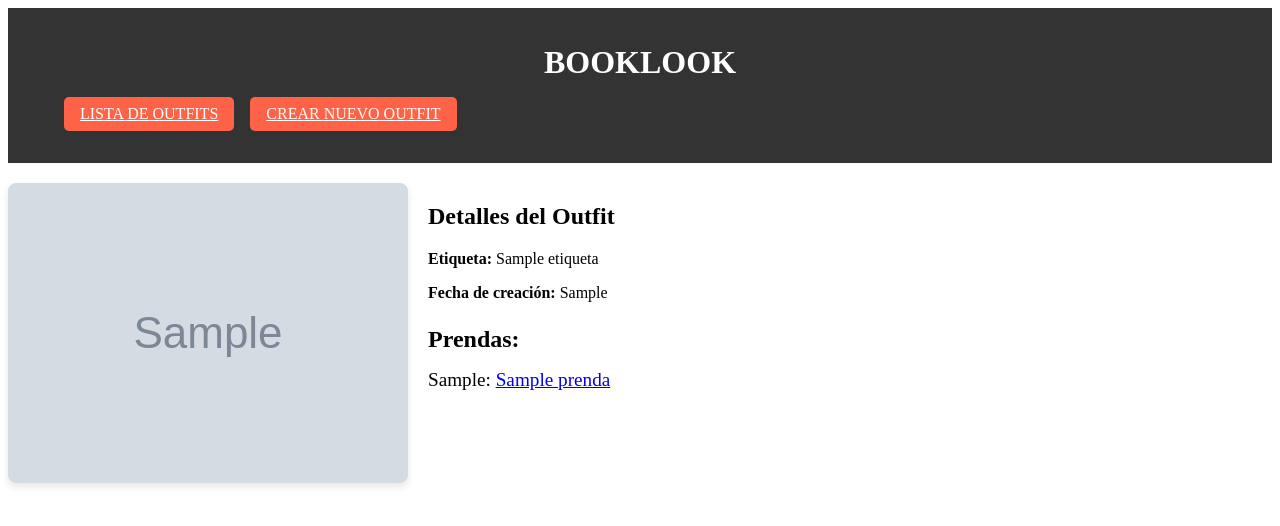
After one commit to antoniiomrnoo/BookLook, a Django app: template lookbook/armario/templates/armario/outfit_detalles.html in a window 1280 px wide. The commit adds this page. Shown: the top 526 px of the page. Run offline with Django 3.2, Linux system fonts and the light colour scheme; the template is opened without the code that fills it: most values are stand-ins (such as "Sample title", 1, 10 or a date in 2020); grey boxes marked "Sample" are stand-in pictures.

Commit message:
5 commit

```diff
--- a/lookbook/armario/static/css/style.css
+++ b/lookbook/armario/static/css/style.css
@@ -2,16 +2,25 @@
 .navbar {
     background-color: #333;
     padding: 1rem;
-    display: flex;
-    justify-content: space-between;
-    align-items: center;
 }
 
 .navbar-brand {
     color: #fff;
-    font-size: 1.5rem;
+    font-size: 2rem;
     text-transform: uppercase;
     font-weight: bold;
+    flex-grow: 1; /* Permitir que la marca ocupe espacio adicional */
+    text-align: center; /* Centrar el texto */
+}
+
+.navbar-nav {
+    display: flex; /* Flex para el menú */
+    align-items: center; /* Alinea verticalmente los elementos en el centro */
+}
+
+.nav-item {
+    display: flex; /* Flex para los items del menú */
+    align-items: center; /* Alinea verticalmente los botones */
 }
 
 .nav-link {
@@ -23,14 +32,6 @@
 .nav-link:hover {
     color: #ff6347;
     text-decoration: none;
-}
-
-/* Alineación horizontal para los elementos del navbar */
-.navbar-nav {
-    display: flex;
-    align-items: center;
-    gap: 10px;
-    margin-left: auto;
 }
 
 .nav-item .btn {
@@ -45,3 +46,92 @@
     background-color: #e55330;
     color: white;
 }
+
+/* Estilos para la lista de outfits */
+.outfit-list {
+    display: flex;
+    flex-wrap: wrap; /* Permitir que las imágenes se envuelvan */
+    justify-content: space-between; /* Espaciado entre las imágenes */
+    margin-top: 20px; /* Espacio superior */
+}
+
+.outfit-foto {
+    flex: 0 1 calc(30% - 20px); /* 3 columnas (30% de ancho) */
+    margin-bottom: 20px; /* Espacio inferior entre filas */
+    box-sizing: border-box; /* Para incluir el padding y margin en el tamaño total */
+}
+
+.outfit-foto img {
+    width: 100%; /* Imagen ocupa todo el ancho del contenedor */
+    height: auto; /* Mantener la proporción */
+    border-radius: 8px; /* Bordes redondeados */
+    box-shadow: 0px 4px 8px rgba(0, 0, 0, 0.1); /* Sombra de la imagen */
+}
+
+/* Estilos para los detalles del outfit */
+.outfit-detalles {
+    display: flex; /* Usa flexbox para alinear elementos */
+    align-items: flex-start; /* Alinea el contenido al inicio del contenedor */
+    margin-top: 20px; /* Espacio superior */
+}
+
+.detalles-outfit img {
+    width: 100%; /* La imagen ocupará el ancho de su contenedor */
+    max-width: 400px; /* Ancho máximo de la imagen */
+    height: auto; /* Mantener la proporción de la imagen */
+    border-radius: 8px; /* Bordes redondeados */
+    box-shadow: 0px 4px 8px rgba(0, 0, 0, 0.1); /* Sombra de la imagen */
+    margin-right: 20px; /* Espacio entre la imagen y el texto */
+}
+
+.outfit-info {
+    flex-grow: 1; /* Permitir que el área de información crezca */
+}
+
+.outfit-info h3 {
+    font-size: 1.5rem; /* Aumenta el tamaño de la letra del encabezado de las prendas */
+    margin-bottom: 10px; /* Espacio debajo del título "Prendas" */
+}
+
+.outfit-info ul {
+    list-style-type: none; /* Elimina los puntos de la lista */
+    padding: 0; /* Elimina el padding de la lista */
+}
+
+.outfit-info ul li {
+    margin-bottom: 10px; /* Espacio entre cada prenda */
+    font-size: 1.2rem; /* Aumenta el tamaño de la letra de cada prenda */
+}
+
+
+/* bienvenida */
+
+/* Contenedor principal de bienvenida */
+.text-center {
+    display: flex; /* Usar flexbox */
+    flex-direction: column; /* Disponer los elementos en columna */
+    align-items: center; /* Centrar horizontalmente */
+    justify-content: center; /* Centrar verticalmente */
+    margin-top: 20px; /* Añadir espacio superior para separar de la barra de navegación */
+}
+
+/* Estilo para el título de bienvenida */
+.welcome-title {
+    font-size: 2rem; /* Ajusta el tamaño del título según tus preferencias */
+    margin-bottom: 10px; /* Espacio debajo del título */
+}
+
+/* Estilo para el logo de bienvenida */
+.welcome-logo {
+    width: 50%; /* Ajusta el tamaño del logo (50% del contenedor) */
+    max-width: 400px; /* Ancho máximo para mantener el logo razonable */
+    height: auto; /* Mantener la proporción de la imagen */
+    margin-bottom: 20px; /* Espacio debajo del logo */
+}
+
+/* Estilo para el texto de bienvenida */
+.welcome-text {
+    font-size: 1.2rem; /* Tamaño de letra para el texto de bienvenida */
+    margin-top: 10px; /* Espacio superior */
+    text-align: center; /* Centrar el texto */
+}
--- /dev/null
+++ b/lookbook/armario/templates/armario/outfit_detalles.html
@@ -0,0 +1,28 @@
+{% extends 'base.html' %}
+
+{% block content %}
+    <div class="outfit-detalles d-flex align-items-start">
+        <br>
+        <!-- Imagen del outfit a la izquierda -->
+        <div class="detalles-outfit">
+            <img src="{{ outfit.foto.url }}" alt="Foto de {{ outfit.etiqueta.nombre }}">
+        </div>
+
+        <!-- Información del outfit a la derecha -->
+        <div class="outfit-info">
+            <h2>Detalles del Outfit</h2>
+            <p><strong>Etiqueta:</strong> {{ outfit.etiqueta.nombre }}</p>
+            <p><strong>Fecha de creación:</strong> {{ outfit.creado_en }}</p>
+
+            <!-- Lista de prendas -->
+            <h3>Prendas:</h3>
+            <ul>
+                {% for prenda in outfit.prendas.all %}
+                    <li>{{ prenda.get_tipo_display }}:
+                        <a href="{{ prenda.enlace_compra }}" target="_blank">{{ prenda.nombre }}</a>
+                    </li>
+                {% endfor %}
+            </ul>
+        </div>
+    </div>
+{% endblock %}
--- a/lookbook/armario/templates/base.html
+++ b/lookbook/armario/templates/base.html
@@ -3,7 +3,7 @@
 <head>
     <meta charset="UTF-8">
     <meta name="viewport" content="width=device-width, initial-scale=1.0">
-    <title>{% block title %}Mi Lookbook{% endblock %}</title>
+    <title>{% block title %}BookLook{% endblock %}</title>
     {% load static %}
     <link rel="stylesheet" href="{% static 'css/style.css' %}">
 </head>
@@ -11,7 +11,7 @@
 
     <header>
         <nav class="navbar navbar-expand-lg navbar-light">
-            <div class="navbar-brand text-center flex-grow-1">Mi Lookbook</div>
+            <div class="navbar-brand text-center flex-grow-1">BookLook</div>
             <div class="collapse navbar-collapse" id="navbarNav">
                 <ul class="navbar-nav ml-auto d-flex align-items-center">
                     <li class="nav-item">
@@ -27,7 +27,6 @@
 
     <main class="container mt-5">
         {% block content %}
-        <h1 class="text-center text-white">Crea y Comparte tus Outfits</h1>
         {% endblock %}
     </main>
 
--- a/lookbook/armario/urls.py
+++ b/lookbook/armario/urls.py
@@ -3,10 +3,12 @@ from .views import OutfitListView
 from django.conf.urls.static import static
 from django.conf import settings
 from .views import OutfitCreateView
+from . import views
 
 urlpatterns = [
     path('media/outfits/', OutfitListView.as_view(), name='outfit-list'),
     path('agregar/', OutfitCreateView.as_view(), name='agregar_outfit'),
+    path('outfits/<int:pk>/', views.detalles, name='outfit-detalles'),
 ]
 
 if settings.DEBUG:
```
Also changed, not shown: lookbook/armario/templates/armario/agregar_outfit.html (+5 -5 lines), lookbook/armario/templates/armario/bienvenida.html (added, +12 -0 lines), lookbook/armario/templates/armario/lista_outfits.html (+8 -13 lines), lookbook/armario/views.py (+6 -2 lines), lookbook/armario/static/logo2.png (added), lookbook/armario/static/logo_armario.png (added), lookbook/db.sqlite3, lookbook/media/outfits/photoslifestylewebcopia_6.webp (added), lookbook/media/outfits/photoslifestylewebcopia_6_Ad8piQM.webp (added), lookbook/media/outfits/photoslifestylewebcopia_6_J4beFDB.webp (added), lookbook/media/outfits/photoslifestylewebcopia_6_iATHvDs.webp (added), lookbook/media/outfits/photoslifestylewebcopia_6_ot2OnkE.webp (added), lookbook/media/outfits/photoslifestylewebcopia_6_qF2azHb.webp (added), lookbook/media/outfits/photoslifestylewebcopia_6_uatwaAZ.webp (added).
